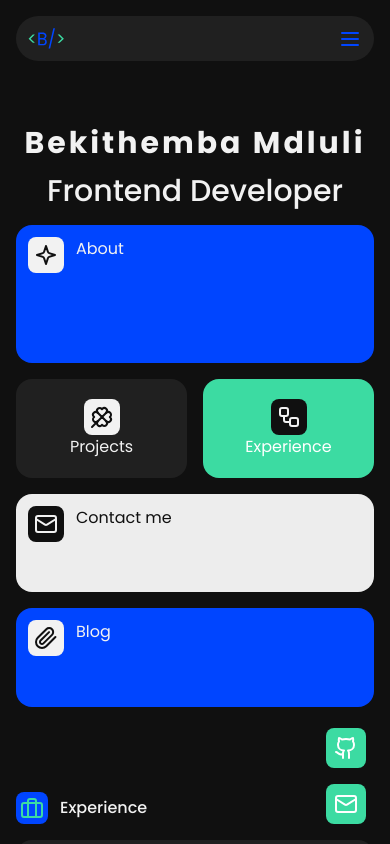
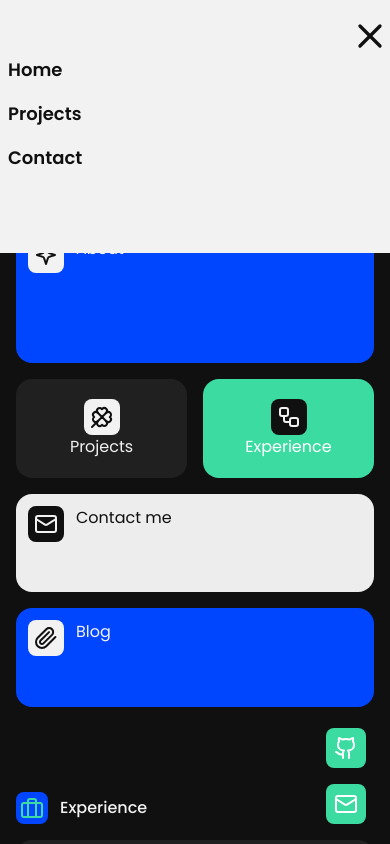
Before and after one commit to BMdluli/portfolio, a Next.js app: page / in a window 390 px wide. Both pictures are taken after a click on the button 350 px from the left and 38 px from the top of the page. Shown: the top 844 px of the page. Built offline with nearby package versions, Linux system fonts and the light colour scheme.

Commit message:
add: mobile navigation

```diff
--- /dev/null
+++ b/components/mobile-nav.tsx
@@ -0,0 +1,42 @@
+"use client";
+
+import { cn } from "@/lib/utils";
+import { X } from "lucide-react";
+import Link from "next/link";
+
+interface MobileNavProps {
+  isOpen: boolean;
+  setIsOpen: (val: boolean) => void;
+}
+
+const MobileNav: React.FC<MobileNavProps> = ({ isOpen, setIsOpen }) => {
+  return (
+    <div
+      className={cn(
+        isOpen
+          ? "fixed inset-0 bg-black dark:bg-white text-white dark:text-black h-[30%]"
+          : "hidden"
+      )}
+    >
+      <X
+        className="text-white dark:text-black h-10 w-10 ml-auto mt-4"
+        onClick={() => setIsOpen(false)}
+      />
+
+      <ul className="font-semibold space-y-4 text-lg ml-2">
+        <li>
+          <Link href="/">Home</Link>
+        </li>
+        <li>
+          <Link href="/#projects">Projects</Link>
+        </li>
+
+        <li>
+          <Link href="mailto:bekithemba.mdluli.bm@gmail.com">Contact</Link>
+        </li>
+      </ul>
+    </div>
+  );
+};
+
+export default MobileNav;
--- a/components/navbar.tsx
+++ b/components/navbar.tsx
@@ -7,11 +7,13 @@ import { Menu, MoonStar, Sun } from "lucide-react";
 import { cn } from "@/lib/utils";
 import { useTheme } from "next-themes";
 import { useState } from "react";
+import MobileNav from "./mobile-nav";
 
 const Navbar = () => {
   const pathname = usePathname();
   const { setTheme } = useTheme();
   const [isSelected, setSelected] = useState(false);
+  const [isOpen, setOpened] = useState<boolean>(false);
   const routes = [
     {
       href: "/",
@@ -24,7 +26,7 @@ const Navbar = () => {
       active: pathname === `#projects`,
     },
     {
-      href: "/#contact",
+      href: "mailto:bekithemba.mdluli.bm@gmail.com",
       label: "Contact",
       active: pathname === `#contact`,
     },
@@ -76,9 +78,10 @@ const Navbar = () => {
         <Sun className="text-black dark:text-white" />
       </div>
 
-      <button className="md:hidden">
-        <Menu className="text-white dark:text-primary" />
+      <button className="md:hidden" onClick={() => setOpened(true)}>
+        <Menu className="text-primary" />
       </button>
+      <MobileNav isOpen={isOpen} setIsOpen={setOpened} />
     </header>
   );
 };
--- a/public/data/projects.tsx
+++ b/public/data/projects.tsx
@@ -10,7 +10,7 @@ const projects = [
   {
     id: 1,
     title: "Portfolio Website",
-    text: "My Portfolio website",
+    text: "My Portfolio website with a light and dark mode toggle",
     repo: "",
     live: "https://molomonr.co.za",
     image: "/portfolio.png",
```
